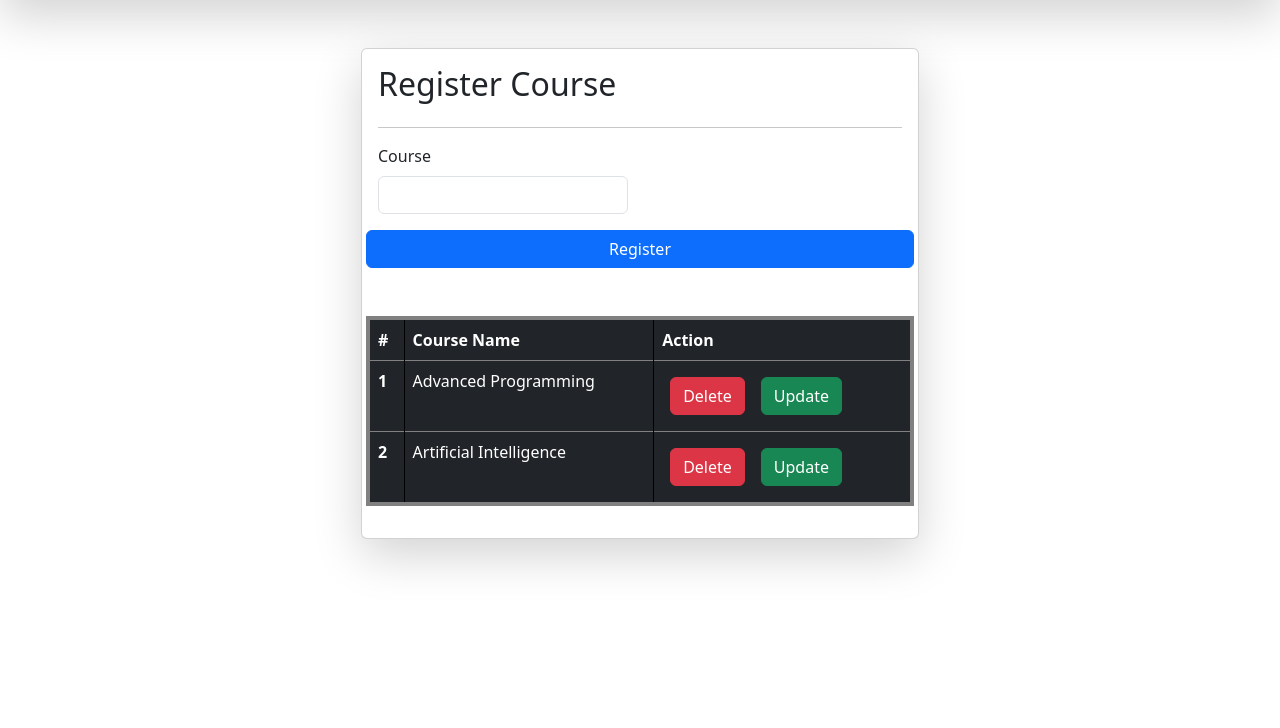
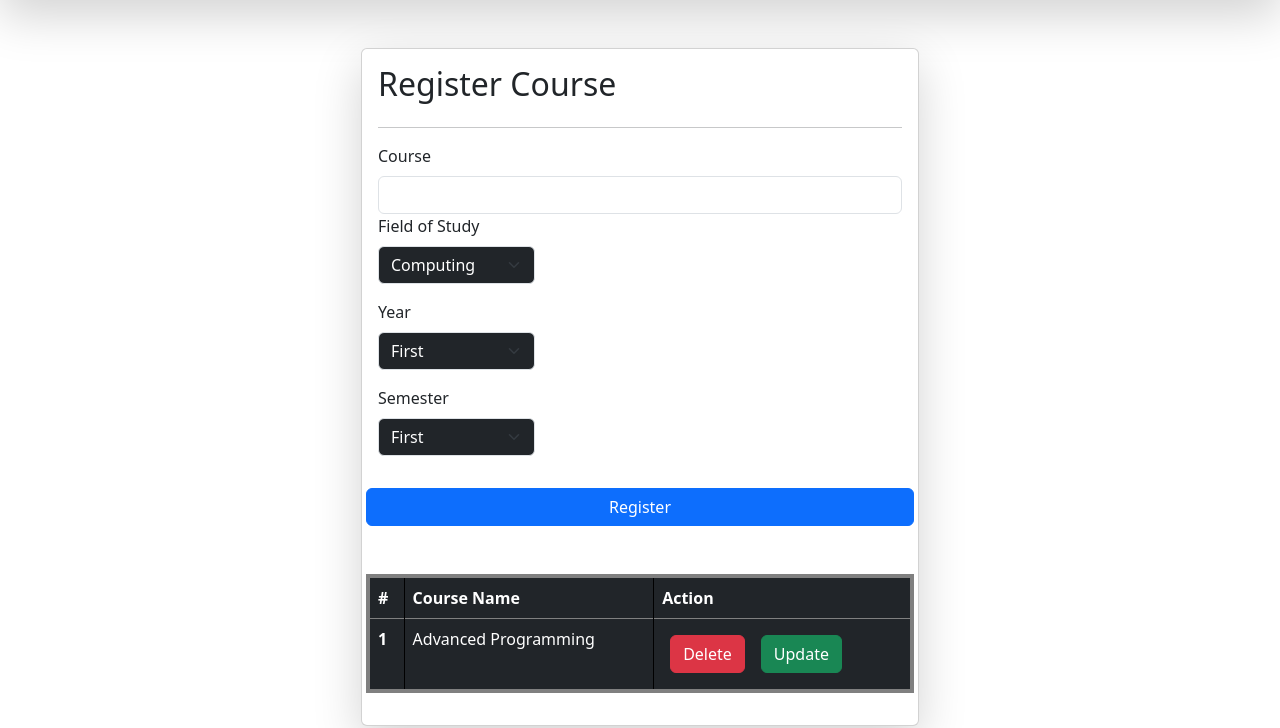
Before and after one commit to ASerene01/Exam-Seating-Allocator, a Django app: page /register_course/ in a window 1280 px wide. Shown: the part 72-800 px from the top of the page. Run offline with Django 4.2, Linux system fonts and the light colour scheme; a user stored in the database is signed in; data comes from the database, SQL or seed files in the repository.

Commit message:
Register course with the field of study, year, and semester
Signed-off-by: ASerene01 <122513988+ASerene01@users.noreply.github.com>

```diff
--- a/api/models.py
+++ b/api/models.py
@@ -5,6 +5,21 @@
     ("admin", "Admin"),
     ("teacher", "Teacher"),
     ("student", "Student"),
+)
+FIELDOFSTUDY = (
+    ("computing", "Computing"),
+    ("networking", "Networking"),
+    ("multimedia", "Multimedia"),
+)
+YEAR = (
+    ("first", "First"),
+    ("second", "Second"),
+    ("third", "Third"),
+)
+
+SEMESTER = (
+    ("first", "First"),
+    ("econd", "Second"),
 )
 
 
@@ -24,16 +39,22 @@
 
 class Course(models.Model):
     name = models.CharField(max_length=100)
-
-
-class Section(models.Model):
-    section_name = models.CharField(max_length=50)
-    courses = models.ManyToManyField(Course, related_name="courses_section")
+    fieldofstudy = models.CharField(
+        max_length=20, choices=FIELDOFSTUDY, default="computing"
+    )
+    year = models.CharField(max_length=20, choices=YEAR, default="first")
+    semester = models.CharField(max_length=20, choices=SEMESTER, default="first")
 
 
 class Student(models.Model):
     user = models.OneToOneField(User, on_delete=models.CASCADE)
-    sections = models.ManyToManyField(Section, related_name="students")
+    fieldofstudy = models.CharField(
+        max_length=20, choices=FIELDOFSTUDY, default="computing"
+    )
+    year = models.CharField(max_length=20, choices=YEAR, default="first")
+    semester = models.CharField(max_length=20, choices=SEMESTER, default="first")
+    courses = models.ManyToManyField(Course, related_name="students")
+    section = models.CharField(max_length=20, blank=True)
 
 
 class Teacher(models.Model):
--- a/api/templates/adminHome.html
+++ b/api/templates/adminHome.html
@@ -55,7 +55,7 @@
         <img src="/media/{{user.user_image}}" style="height: 50px" />
       </td>
       <td>
-        <a href="/delete-user/{{user.id}}" class="btn btn-danger m-2">Delete</button>
+        <a href="/delete_user/{{user.id}}" class="btn btn-danger m-2">Delete</button>
           <a href="#" class="btn btn-success m-2">Update</button>
       </td>
 
--- a/api/templates/register_course.html
+++ b/api/templates/register_course.html
@@ -15,7 +15,7 @@
 
     {% endif %}
     <div class="row">
-      <div class="col-md-6 mb-3">
+      <div class="col mb-3">
         <label for="InputCourse" class="form-label">Course</label>
         <input
           type="text"
@@ -24,6 +24,47 @@
           name="course"
           value="{{ data.firstname }}"
         />
+         <div class="col mb-3">
+        <label for="fieldofstudy" class="form-label">Field of Study</label>
+        <select
+          name="fieldofstudy"
+          id="fieldofstudy"
+          class="form-select bg-dark text-white mb-3"
+          aria-label="Student"
+          style="width: 30%"
+        >
+          <option selected value="Computing">Computing</option>
+          <option value="Multimedia">Multimedia</option>
+          <option value="Networking">Networking</option>
+        </select>
+      </div>
+       <div class="col mb-3">
+        <label for="year" class="form-label">Year</label>
+        <select
+          name="year"
+          id="year"
+          class="form-select bg-dark text-white mb-3"
+          aria-label="Student"
+          style="width: 30%"
+        >
+          <option selected value="First">First</option>
+          <option value="Second">Second</option>
+          <option value="Third">Third</option>
+        </select>
+      </div>
+       <div class="col mb-3">
+        <label for="semester" class="form-label">Semester</label>
+        <select
+          name="semester"
+          id="semester"
+          class="form-select bg-dark text-white mb-3"
+          aria-label="Student"
+          style="width: 30%"
+        >
+          <option selected value="First">First</option>
+          <option value="Second">Second</option>
+        </select>
+      </div>
       </div>
 
     <button type="submit" class="btn btn-primary">Register</button>
@@ -42,7 +83,7 @@
       <th scope="row">{{forloop.counter}}</th>
       <td>{{course.name}}</td>
       <td>
-        <a href="/delete-user/{{user.id}}" class="btn btn-danger m-2">Delete</button>
+        <a href="/delete_course/{{course.id}}" class="btn btn-danger m-2">Delete</button>
           <a href="#" class="btn btn-success m-2">Update</button>
       </td>
     </tr>
--- a/api/views.py
+++ b/api/views.py
@@ -111,10 +111,11 @@
     return redirect("login_page")
 
 
-@login_required(login_url="/login/")
+@login_required(login_url="login_page")
 def deleteuser(request, id):
     queryset = User.objects.get(id=id)
     image_path = queryset.user_image.url
+    to_not_delete = "C:\\Users\\amitb\\OneDrive\\Desktop\\FYP Project\\static\\myapp\\Pictures\\Users\\default.jpg"
     new_image = image_path.replace("/media/", "/")
     media_root = settings.MEDIA_ROOT
     to_delete_path = media_root + new_image
@@ -123,24 +124,30 @@
         for file in files:
             file_path = os.path.join(root, file)
             file_path = file_path.replace("/", "\\")
-            if to_delete_path == file_path:
+            if to_delete_path == file_path and to_not_delete != to_delete_path:
                 print("User Image removed")
-                print(file_path)
                 os.remove(file_path)
     queryset.delete()
+    messages.info(request, "Successfully Deleted")
     return redirect("admin_home")
 
 
+@login_required(login_url="login_page")
 def register_course(request):
     if request.method == "POST":
         data = request.POST
         course = data.get("course")
-        coursename = Course.objects.filter(name=course)
+        fieldofstudy = (data.get("fieldofstudy")).lower()
+        year = (data.get("year")).lower()
+        semester = (data.get("semester")).lower()
+        coursename = Course.objects.filter(
+            name=course, fieldofstudy=fieldofstudy, year=year, semester=semester
+        )
         if coursename.exists():
             messages.info(request, "Course already registered")
             return redirect("/register_course/")
         courseobject = Course.objects.create(
-            name=course,
+            name=course, fieldofstudy=fieldofstudy, year=year, semester=semester
         )
         courseobject.save()
 
@@ -149,3 +156,10 @@
     queryset = Course.objects.all()
     context = {"Courses": queryset}
     return render(request, "register_course.html", context)
+
+
+@login_required(login_url="login_page")
+def deletecourse(request, id):
+    queryset = Course.objects.get(id=id)
+    queryset.delete()
+    return redirect("register_course")
--- a/main/urls.py
+++ b/main/urls.py
@@ -27,8 +27,9 @@
     path("admin_home/", admin_home, name="admin_home"),
     path("register/", register, name="register"),
     path("logout/", logout_page, name="logout"),
-    path("delete-user/<id>", deleteuser, name="delete-user"),
+    path("delete_user/<id>", deleteuser, name="delete_user"),
     path("register_course/", register_course, name="register_course"),
+    path("delete_course/<id>", deletecourse, name="delete_course"),
 ]
 
 
```
Also changed, not shown: api/admin.py (+9 -2 lines), api/migrations/0015_remove_student_sections_delete_section.py (added), api/migrations/0016_course_semester_course_year_student_courses_and_more.py (added), api/migrations/0017_course_fieldofstudy.py (added), db.sqlite3.
